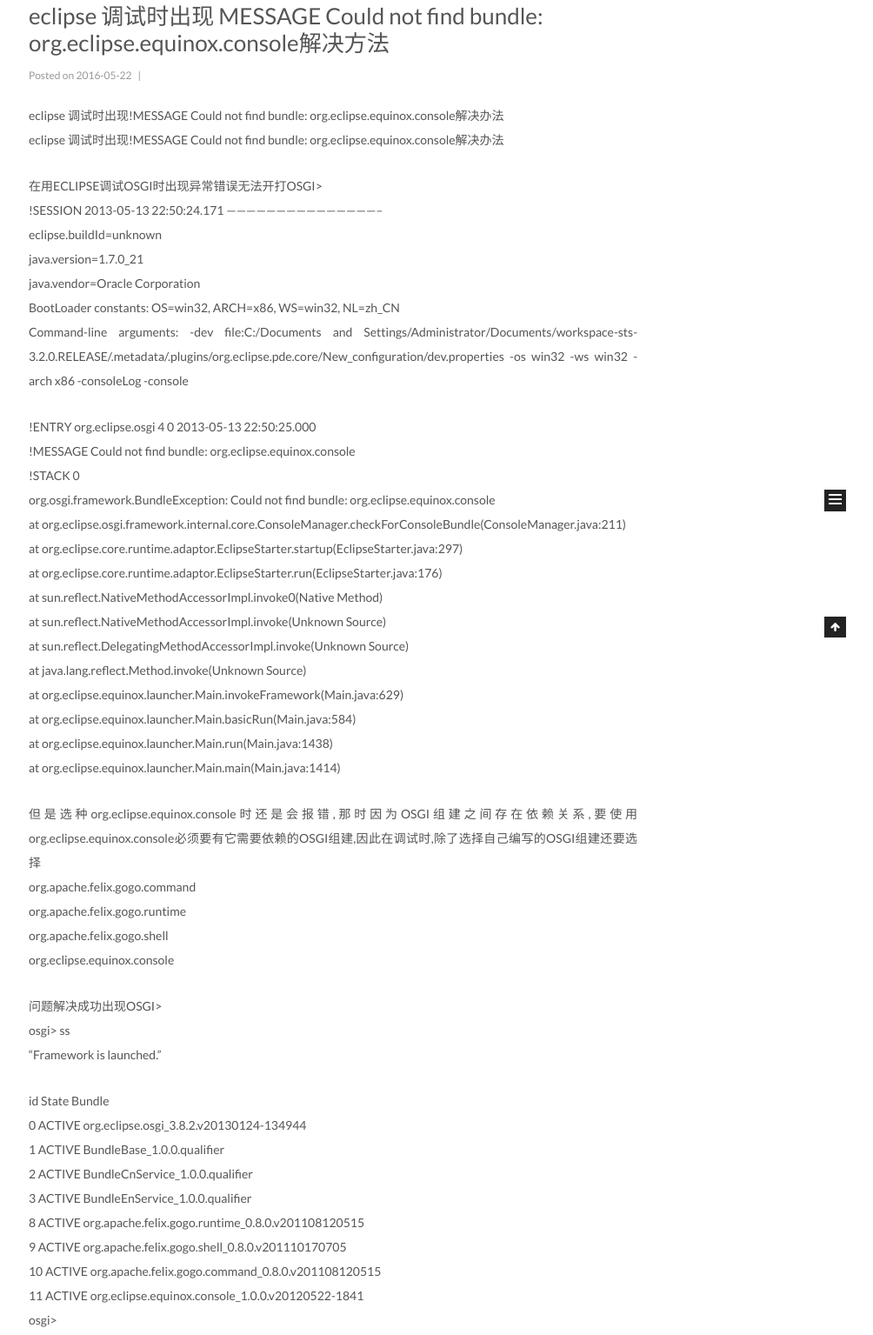
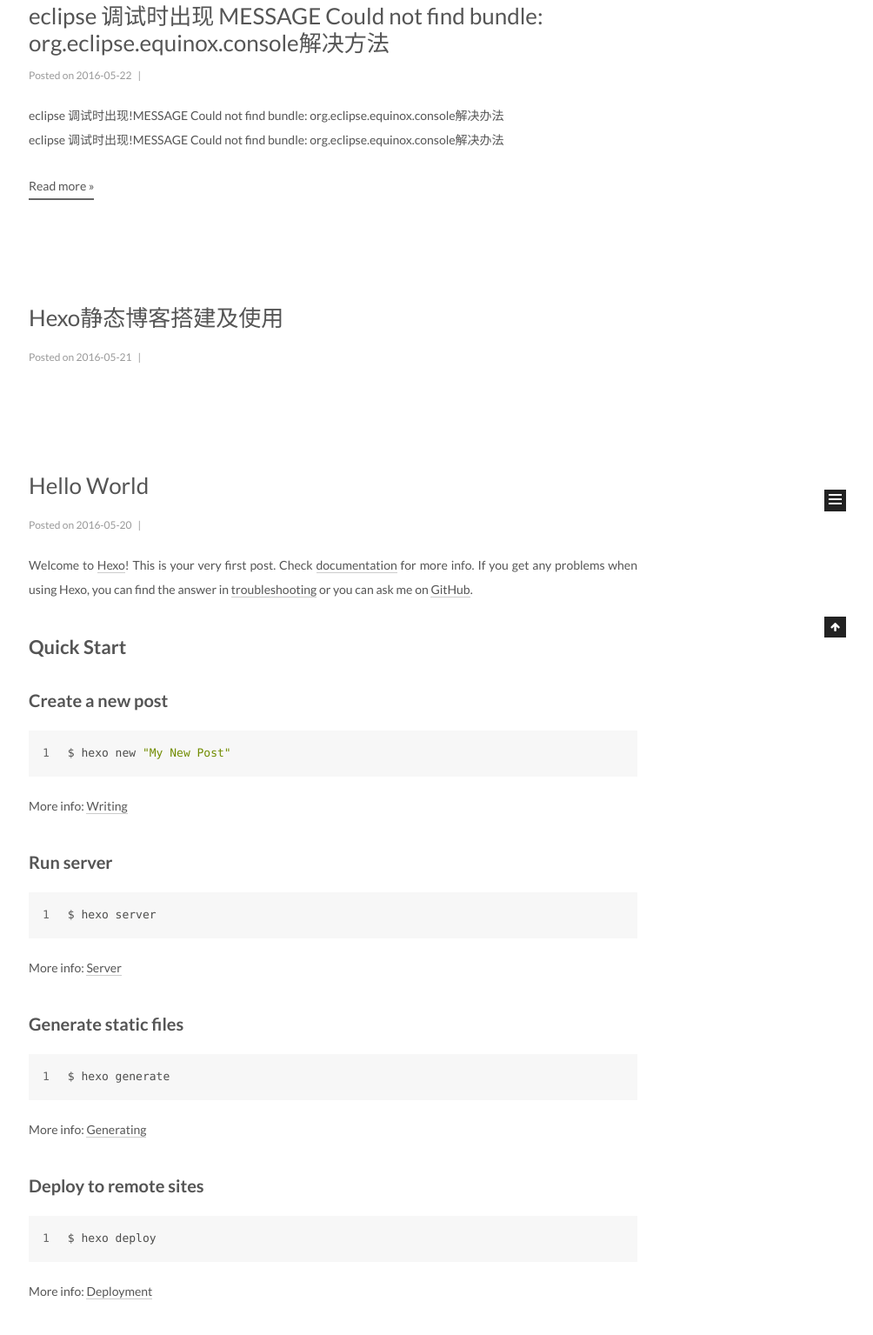
Before and after one commit to yespon/yespon.github.io.bak, a plain HTML site: page index.html in a window 1280 px wide. Shown: the part 167-1702 px from the top of the page at 87% size, without its empty margins (257-1261 px from the left). Drawn offline with Linux system fonts and the light colour scheme; some packages are replaced by stand-ins of ours; a script that the page names is missing.

Commit message:
Site updated: 2016-05-23 00:15:58

```diff
--- a/index.html
+++ b/index.html
@@ -283,15 +283,12 @@
 
 
 
-
-            <p>eclipse 调试时出现!MESSAGE Could not find bundle: org.eclipse.equinox.console解决办法<br>eclipse 调试时出现!MESSAGE Could not find bundle: org.eclipse.equinox.console解决办法</p>
-<p>在用ECLIPSE调试OSGI时出现异常错误无法开打OSGI&gt;<br>!SESSION 2013-05-13 22:50:24.171 ———————————————–<br>eclipse.buildId=unknown<br>java.version=1.7.0_21<br>java.vendor=Oracle Corporation<br>BootLoader constants: OS=win32, ARCH=x86, WS=win32, NL=zh_CN<br>Command-line arguments:  -dev file:C:/Documents and Settings/Administrator/Documents/workspace-sts-3.2.0.RELEASE/.metadata/.plugins/org.eclipse.pde.core/New_configuration/dev.properties -os win32 -ws win32 -arch x86 -consoleLog -console</p>
-<p>!ENTRY org.eclipse.osgi 4 0 2013-05-13 22:50:25.000<br>!MESSAGE Could not find bundle: org.eclipse.equinox.console<br>!STACK 0<br>org.osgi.framework.BundleException: Could not find bundle: org.eclipse.equinox.console<br>    at org.eclipse.osgi.framework.internal.core.ConsoleManager.checkForConsoleBundle(ConsoleManager.java:211)<br>    at org.eclipse.core.runtime.adaptor.EclipseStarter.startup(EclipseStarter.java:297)<br>    at org.eclipse.core.runtime.adaptor.EclipseStarter.run(EclipseStarter.java:176)<br>    at sun.reflect.NativeMethodAccessorImpl.invoke0(Native Method)<br>    at sun.reflect.NativeMethodAccessorImpl.invoke(Unknown Source)<br>    at sun.reflect.DelegatingMethodAccessorImpl.invoke(Unknown Source)<br>    at java.lang.reflect.Method.invoke(Unknown Source)<br>    at org.eclipse.equinox.launcher.Main.invokeFramework(Main.java:629)<br>    at org.eclipse.equinox.launcher.Main.basicRun(Main.java:584)<br>    at org.eclipse.equinox.launcher.Main.run(Main.java:1438)<br>    at org.eclipse.equinox.launcher.Main.main(Main.java:1414)</p>
-<p>但是选种org.eclipse.equinox.console时还是会报错,那时因为OSGI组建之间存在依赖关系,要使用 org.eclipse.equinox.console必须要有它需要依赖的OSGI组建,因此在调试时,除了选择自己编写的OSGI组建还要选择<br>  org.apache.felix.gogo.command<br>  org.apache.felix.gogo.runtime<br>  org.apache.felix.gogo.shell<br>  org.eclipse.equinox.console</p>
-<p>问题解决成功出现OSGI&gt;<br>osgi&gt; ss<br>“Framework is launched.”</p>
-<p>id    State       Bundle<br>0    ACTIVE      org.eclipse.osgi_3.8.2.v20130124-134944<br>1    ACTIVE      BundleBase_1.0.0.qualifier<br>2    ACTIVE      BundleCnService_1.0.0.qualifier<br>3    ACTIVE      BundleEnService_1.0.0.qualifier<br>8    ACTIVE      org.apache.felix.gogo.runtime_0.8.0.v201108120515<br>9    ACTIVE      org.apache.felix.gogo.shell_0.8.0.v201110170705<br>10    ACTIVE      org.apache.felix.gogo.command_0.8.0.v201108120515<br>11    ACTIVE      org.eclipse.equinox.console_1.0.0.v20120522-1841<br>osgi&gt; </p>
-
-
+          <p>eclipse 调试时出现!MESSAGE Could not find bundle: org.eclipse.equinox.console解决办法<br>eclipse 调试时出现!MESSAGE Could not find bundle: org.eclipse.equinox.console解决办法<br>
+          <div class="post-more-link text-center">
+            <a class="btn" href="/2016/05/22/eclipse-调试时出现-MESSAGE-Could-not-find-bundle-org-eclipse-equinox-console解决方法/#more" rel="contents">
+              Read more &raquo;
+            </a>
+          </div>
 
 
     </div>
```
Also changed, not shown: 2016/05/22/eclipse-调试时出现-MESSAGE-Could-not-find-bundle-org-eclipse-equinox-console解决方法/index.html (+6 -8 lines).
